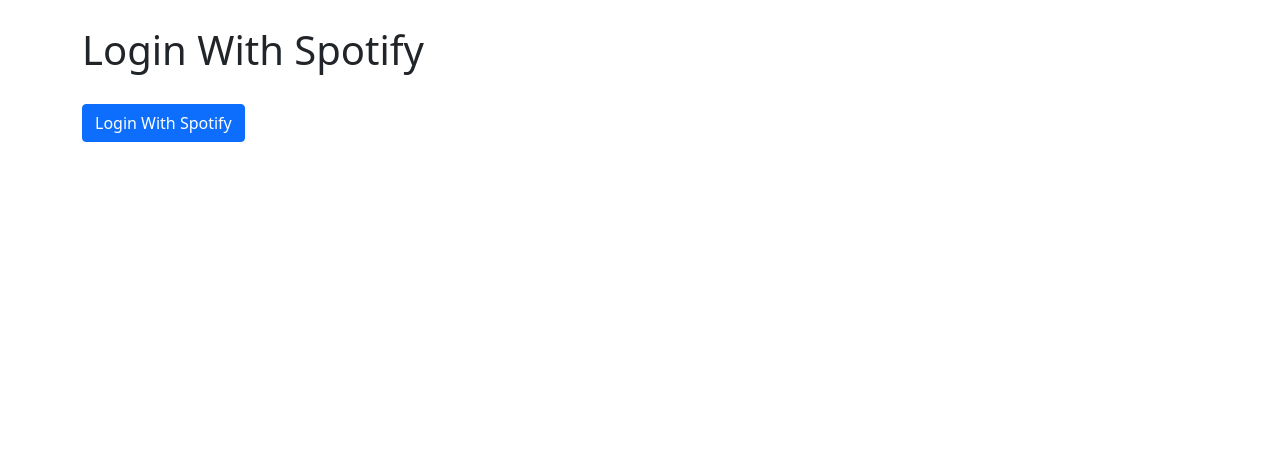
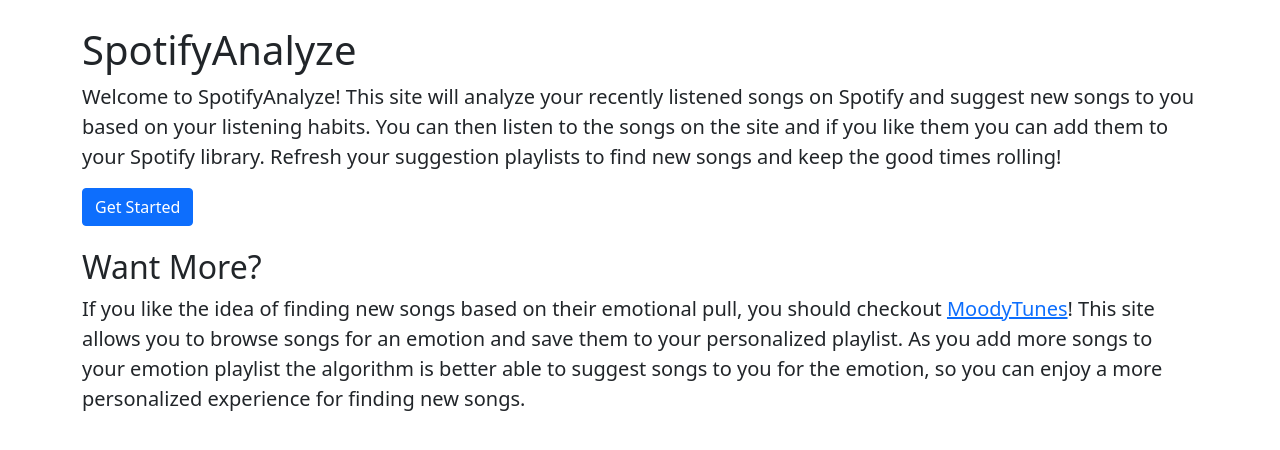
Before and after one commit to nickdibari/SpotifyAnalyze, a Flask app: template templates/homepage.html in a window 1280 px wide. Shown: the top 450 px of the page. Run offline with Flask 2, Linux system fonts and the light colour scheme; the template is opened without the code that fills it: most values are stand-ins (such as "Sample title", 1, 10 or a date in 2020).

Commit message:
Add about text to homepage

```diff
--- a/static/css/homepage.css
+++ b/static/css/homepage.css
@@ -1,3 +1,7 @@
 #spotify-auth-button {
-    margin-top: 2%;
+    margin-bottom: 2%;
 }
+
+p {
+    font-size: 1.25em;
+}
--- a/templates/homepage.html
+++ b/templates/homepage.html
@@ -5,6 +5,13 @@
 {% endblock %}
 
 {% block content %}
-<h1>Login With Spotify</h1>
-    <a href="{{ spotify_oauth_link }}"><button id="spotify-auth-button" class="btn btn-primary">Login With Spotify</button></a>
+    <h1>SpotifyAnalyze</h1>
+    <p>Welcome to SpotifyAnalyze! This site will analyze your recently listened songs on Spotify and suggest new songs
+    to you based on your listening habits. You can then listen to the songs on the site and if you like them you can add them to your
+    Spotify library. Refresh your suggestion playlists to find new songs and keep the good times rolling!</p>
+    <a href="{{ spotify_oauth_link }}"><button id="spotify-auth-button" class="btn btn-primary">Get Started</button></a>
+    <h2>Want More?</h2>
+    <p>If you like the idea of finding new songs based on their emotional pull, you should checkout <a target="_blank" href="https://moodytunes.us">MoodyTunes</a>!
+    This site allows you to browse songs for an emotion and save them to your personalized playlist. As you add more songs to your emotion playlist
+    the algorithm is better able to suggest songs to you for the emotion, so you can enjoy a more personalized experience for finding new songs.</p>
 {% endblock %}
```
